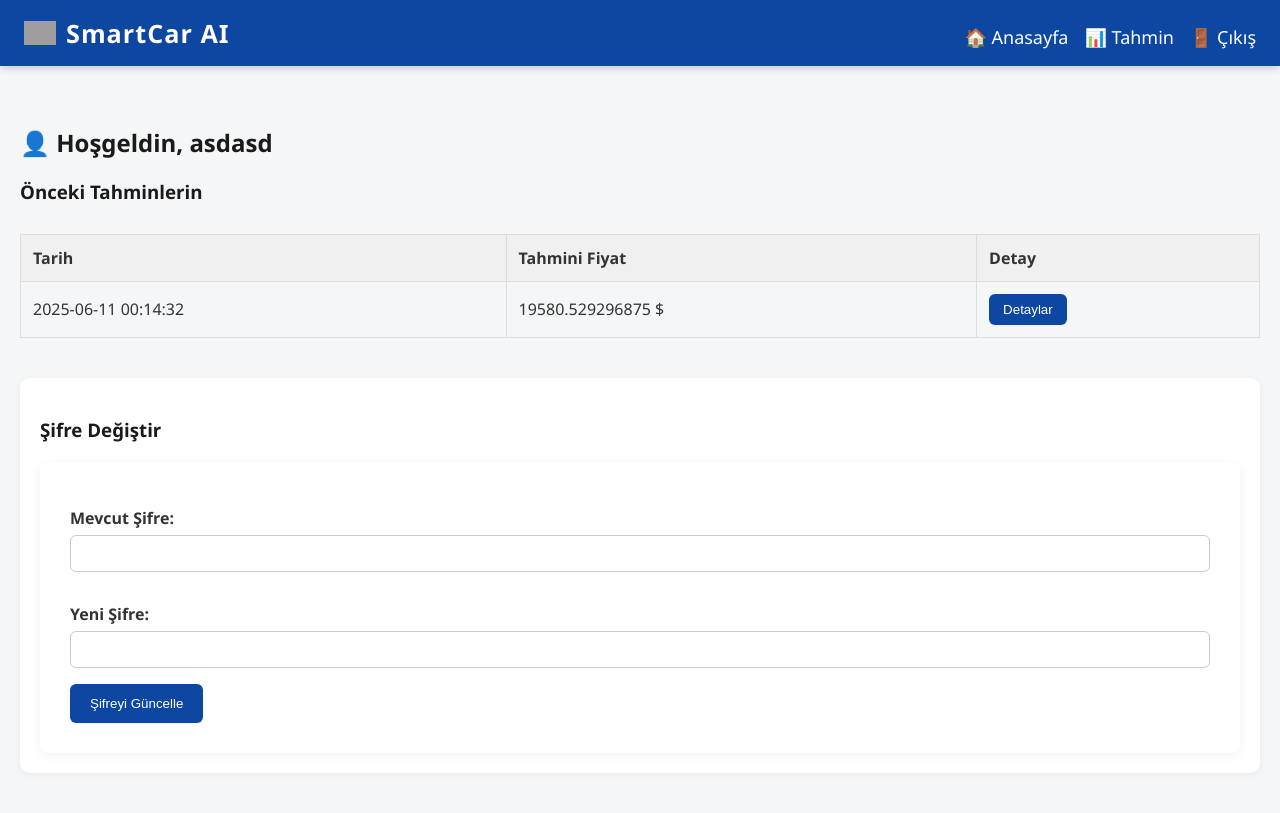
After one commit to kadircangonullu/bitirme, a Flask app: page /account in a window 1280 px wide. The commit adds this page. Run offline with Flask 3, Linux system fonts and the light colour scheme; a user stored in the database is signed in; data comes from the database, SQL or seed files in the repository; both versions use the stored data as it was after the commit; parts of the project's set-up code (start-up, migrations or seed data) failed here and were passed over; grey boxes are pictures that could not be loaded.

Commit message:
version 0.2

```diff
--- a/app.py
+++ b/app.py
@@ -1,4 +1,5 @@
-# app.py
+import json
+from datetime import datetime
 from flask import Flask, render_template, request, redirect, url_for, session, flash
 import pandas as pd
 import joblib
@@ -21,8 +22,19 @@ if not os.path.exists("users.db"):
     conn = sqlite3.connect("users.db")
     c = conn.cursor()
     c.execute("CREATE TABLE users (id INTEGER PRIMARY KEY, username TEXT, password TEXT)")
+    # Yeni tablo: kullanıcı tahmin geçmişi
+    c.execute("""
+        CREATE TABLE predictions (
+            id INTEGER PRIMARY KEY,
+            username TEXT,
+            price REAL,
+            data TEXT,
+            timestamp TEXT
+        )
+    """)
     conn.commit()
     conn.close()
+
 
 # Ana Sayfa
 @app.route('/')
@@ -63,7 +75,7 @@ def login():
         conn.close()
         if user:
             session['username'] = username
-            return redirect(url_for('predict'))
+            return redirect(url_for('index'))
         else:
             flash("Hatalı giriş bilgisi.")
             return redirect(url_for('login'))
@@ -115,7 +127,44 @@ def predict():
         # Tahmini fiyatı session’a koyarsan benzer araçlar için kolay olur
         session['predicted_price'] = float(predicted_price)
 
+        record_data = json.dumps(data)
+        timestamp = datetime.now().strftime("%Y-%m-%d %H:%M:%S")
+        price = float(predicted_price)
+
+        conn = sqlite3.connect("users.db")
+        c = conn.cursor()
+        c.execute("""INSERT INTO predictions (username, price, data, timestamp)
+                    VALUES (?, ?, ?, ?)""", (session['username'], price, record_data, timestamp))
+        conn.commit()
+        conn.close()
+
     return render_template("predict.html", predicted_price=predicted_price)
+
+@app.route('/account')
+def account():
+    if 'username' not in session:
+        return redirect(url_for('login'))
+
+    conn = sqlite3.connect("users.db")
+    c = conn.cursor()
+    c.execute("SELECT price, data, timestamp FROM predictions WHERE username = ?", (session['username'],))
+    rows = c.fetchall()
+    conn.close()
+
+    predictions = []
+    for row in rows:
+        try:
+            data_dict = json.loads(row[1])  # ← Burada str -> dict
+        except json.JSONDecodeError:
+            data_dict = {}
+        predictions.append({
+            "price": float(row[0]),
+            "data": data_dict,
+            "timestamp": row[2]
+        })
+
+    return render_template("account.html", username=session['username'], predictions=predictions)
+
 
 @app.route('/similar')
 def similar():
@@ -132,12 +181,31 @@ def similar():
                            prediction=predicted_price,
                            cars=similar.to_dict(orient="records"))
 
-@app.route('/account')
-def account():
+
+@app.route('/change_password', methods=['POST'])
+def change_password():
     if 'username' not in session:
         return redirect(url_for('login'))
 
-    return render_template("account.html", username=session['username'])
+    old_password = request.form['old_password']
+    new_password = request.form['new_password']
+    username = session['username']
+
+    conn = sqlite3.connect("users.db")
+    c = conn.cursor()
+    c.execute("SELECT password FROM users WHERE username = ?", (username,))
+    row = c.fetchone()
+
+    if row and row[0] == old_password:
+        c.execute("UPDATE users SET password = ? WHERE username = ?", (new_password, username))
+        conn.commit()
+        conn.close()
+        flash("Şifreniz başarıyla güncellendi.")
+    else:
+        conn.close()
+        flash("Eski şifre hatalı. Lütfen tekrar deneyin.")
+
+    return redirect(url_for('account'))
 
 
 
--- a/static/style.css
+++ b/static/style.css
@@ -11,10 +11,11 @@ body {
 }
 
 .container {
-  max-width: 1200px;
+  max-width: 100%;
+  width: 100%;
+  padding: 40px 20px;
   margin: 0 auto;
-  padding: 40px 20px;
-  flex-grow: 1;
+  box-sizing: border-box;
 }
 
 h1,
@@ -121,23 +122,6 @@ input[type="submit"]:hover {
   border-radius: 8px;
 }
 
-/* Kart Düzeni */
-.card-grid {
-  display: grid;
-  grid-template-columns: repeat(auto-fit, minmax(300px, 1fr));
-  gap: 20px;
-  margin-top: 30px;
-}
-
-.car-card {
-  background: #fff;
-  padding: 20px;
-  border-radius: 10px;
-  border: 1px solid #e0e0e0;
-  box-shadow: 0 2px 6px rgba(0, 0, 0, 0.05);
-  transition: box-shadow 0.3s ease-in-out;
-}
-
 .car-card:hover {
   box-shadow: 0 4px 16px rgba(0, 0, 0, 0.1);
 }
@@ -154,6 +138,10 @@ input[type="submit"]:hover {
 
 /* Duyarlı tasarım */
 @media (max-width: 768px) {
+  .card-grid {
+    grid-template-columns: 1fr;
+  }
+
   nav {
     flex-direction: column;
     align-items: flex-start;
@@ -202,3 +190,82 @@ footer {
   margin-top: auto;
   box-shadow: inset 0 1px 0 rgba(0, 0, 0, 0.1);
 }
+
+.car-card {
+  background: #ffffff;
+  padding: 20px;
+  border-radius: 10px;
+  border: 1px solid #ddd;
+  box-shadow: 0 2px 8px rgba(0, 0, 0, 0.1);
+  transition: transform 0.2s ease-in-out;
+  height: 100%;
+  display: flex;
+  flex-direction: column;
+  justify-content: space-between;
+}
+
+.car-card:hover {
+  transform: translateY(-5px);
+}
+
+.card-grid {
+  display: grid !important;
+  grid-template-columns: repeat(auto-fit, minmax(280px, 1fr));
+  row-gap: 60px;
+  column-gap: 20px;
+  margin-top: 20px;
+}
+
+.card-actions {
+  margin-top: 10px;
+  text-align: right;
+}
+
+.btn-details {
+  background-color: #0d47a1;
+  color: white;
+  padding: 8px 14px;
+  border: none;
+  border-radius: 6px;
+  cursor: pointer;
+  transition: background-color 0.3s ease;
+}
+
+.btn-details:hover {
+  background-color: #083275;
+}
+
+/* Modal */
+.modal {
+  display: none;
+  position: fixed;
+  z-index: 999;
+  padding-top: 80px;
+  left: 0;
+  top: 0;
+  width: 100%;
+  height: 100%;
+  overflow: auto;
+  background-color: rgba(0, 0, 0, 0.6);
+}
+
+.modal-content {
+  background-color: #fefefe;
+  margin: auto;
+  padding: 30px;
+  border: 1px solid #888;
+  width: 90%;
+  max-width: 600px;
+  border-radius: 10px;
+}
+
+.close {
+  color: #aaa;
+  float: right;
+  font-size: 24px;
+  font-weight: bold;
+}
+.close:hover {
+  color: #000;
+  cursor: pointer;
+}
--- /dev/null
+++ b/templates/account.html
@@ -0,0 +1,141 @@
+<!DOCTYPE html>
+<html lang="tr">
+  <head>
+    <meta charset="UTF-8" />
+    <meta name="viewport" content="width=device-width, initial-scale=1.0" />
+    <title>Hesabım</title>
+    <link rel="stylesheet" href="/static/style.css" />
+    <link
+      rel="stylesheet"
+      href="https://cdnjs.cloudflare.com/ajax/libs/font-awesome/6.4.0/css/all.min.css"
+    />
+    <style>
+      .history-table {
+        width: 100%;
+        border-collapse: collapse;
+        margin-top: 30px;
+      }
+      .history-table th,
+      .history-table td {
+        padding: 12px;
+        border: 1px solid #ddd;
+        text-align: left;
+      }
+      .history-table th {
+        background-color: #f0f0f0;
+      }
+      .password-form {
+        margin-top: 40px;
+        background: #fff;
+        padding: 20px;
+        border-radius: 10px;
+        box-shadow: 0 2px 8px rgba(0, 0, 0, 0.05);
+      }
+    </style>
+  </head>
+  <body>
+    <nav>
+      <div class="logo">
+        <img src="/static/logo.png" alt="logo" height="24" />
+        SmartCar AI
+      </div>
+      <div class="nav-links">
+        <a href="{{ url_for('index') }}">🏠 Anasayfa</a>
+        <a href="{{ url_for('predict') }}">📊 Tahmin</a>
+        <a href="{{ url_for('logout') }}">🚪 Çıkış</a>
+      </div>
+    </nav>
+
+    <div class="container">
+      <h2>👤 Hoşgeldin, {{ username }}</h2>
+
+      <h3>Önceki Tahminlerin</h3>
+      {% if predictions %}
+      <table class="history-table">
+        <thead>
+          <tr>
+            <th>Tarih</th>
+            <th>Tahmini Fiyat</th>
+            <th>Detay</th>
+          </tr>
+        </thead>
+        <tbody>
+          {% for pred in predictions %}
+          <tr>
+            <td>{{ pred.timestamp }}</td>
+            <td>{{ pred.price }} $</td>
+            <td>
+              <button
+                class="btn-details"
+                data-car="{{ pred.data | tojson | safe }}"
+                data-price="{{ pred.price }}"
+                onclick="showPredictionModal(this)"
+              >
+                Detaylar
+              </button>
+            </td>
+          </tr>
+          {% endfor %}
+        </tbody>
+      </table>
+      {% else %}
+      <p>Henüz bir tahmin yapmadın.</p>
+      {% endif %} {% with messages = get_flashed_messages() %} {% if messages %}
+      <ul style="color: red">
+        {% for message in messages %}
+        <li>{{ message }}</li>
+        {% endfor %}
+      </ul>
+      {% endif %} {% endwith %}
+
+      <div class="password-form">
+        <h3>Şifre Değiştir</h3>
+        <form method="post" action="{{ url_for('change_password') }}">
+          <label for="old">Mevcut Şifre:</label>
+          <input type="password" name="old_password" required />
+          <label for="new">Yeni Şifre:</label>
+          <input type="password" name="new_password" required />
+          <input type="submit" value="Şifreyi Güncelle" />
+        </form>
+      </div>
+    </div>
+
+    <div id="detailModal" class="modal">
+      <div class="modal-content">
+        <span class="close" onclick="closeModal()">&times;</span>
+        <h3 id="modalTitle">Tahmin Detayı</h3>
+        <div id="modalBody"></div>
+      </div>
+    </div>
+
+    <script>
+      function showPredictionModal(button) {
+        const data = JSON.parse(button.getAttribute("data-car"));
+        const price = button.getAttribute("data-price");
+
+        document.getElementById(
+          "modalTitle"
+        ).innerText = `Tahmini Fiyat: ${price} $`;
+
+        let html = "";
+        for (const [key, value] of Object.entries(data)) {
+          html += `<p><strong>${key}:</strong> ${value}</p>`;
+        }
+
+        document.getElementById("modalBody").innerHTML = html;
+        document.getElementById("detailModal").style.display = "block";
+      }
+
+      function closeModal() {
+        document.getElementById("detailModal").style.display = "none";
+      }
+
+      window.onclick = function (event) {
+        const modal = document.getElementById("detailModal");
+        if (event.target == modal) {
+          modal.style.display = "none";
+        }
+      };
+    </script>
+  </body>
+</html>
--- a/templates/login.html
+++ b/templates/login.html
@@ -7,6 +7,12 @@
       rel="stylesheet"
       href="https://cdnjs.cloudflare.com/ajax/libs/font-awesome/6.4.0/css/all.min.css"
     />
+
+    <style>
+      .container {
+        width: 20%;
+      }
+    </style>
   </head>
   <body>
     <nav>
--- a/templates/predict.html
+++ b/templates/predict.html
@@ -10,6 +10,9 @@
       href="https://cdnjs.cloudflare.com/ajax/libs/font-awesome/6.4.0/css/all.min.css"
     />
     <style>
+      .container {
+        width: 40%;
+      }
       .form-grid {
         display: grid;
         grid-template-columns: 1fr 1fr;
--- a/templates/register.html
+++ b/templates/register.html
@@ -7,6 +7,12 @@
       rel="stylesheet"
       href="https://cdnjs.cloudflare.com/ajax/libs/font-awesome/6.4.0/css/all.min.css"
     />
+
+    <style>
+      .container {
+        width: 20%;
+      }
+    </style>
   </head>
   <body>
     <nav>
```
Also changed, not shown: templates/similar_cars.html (+52 -27 lines), users.db.
